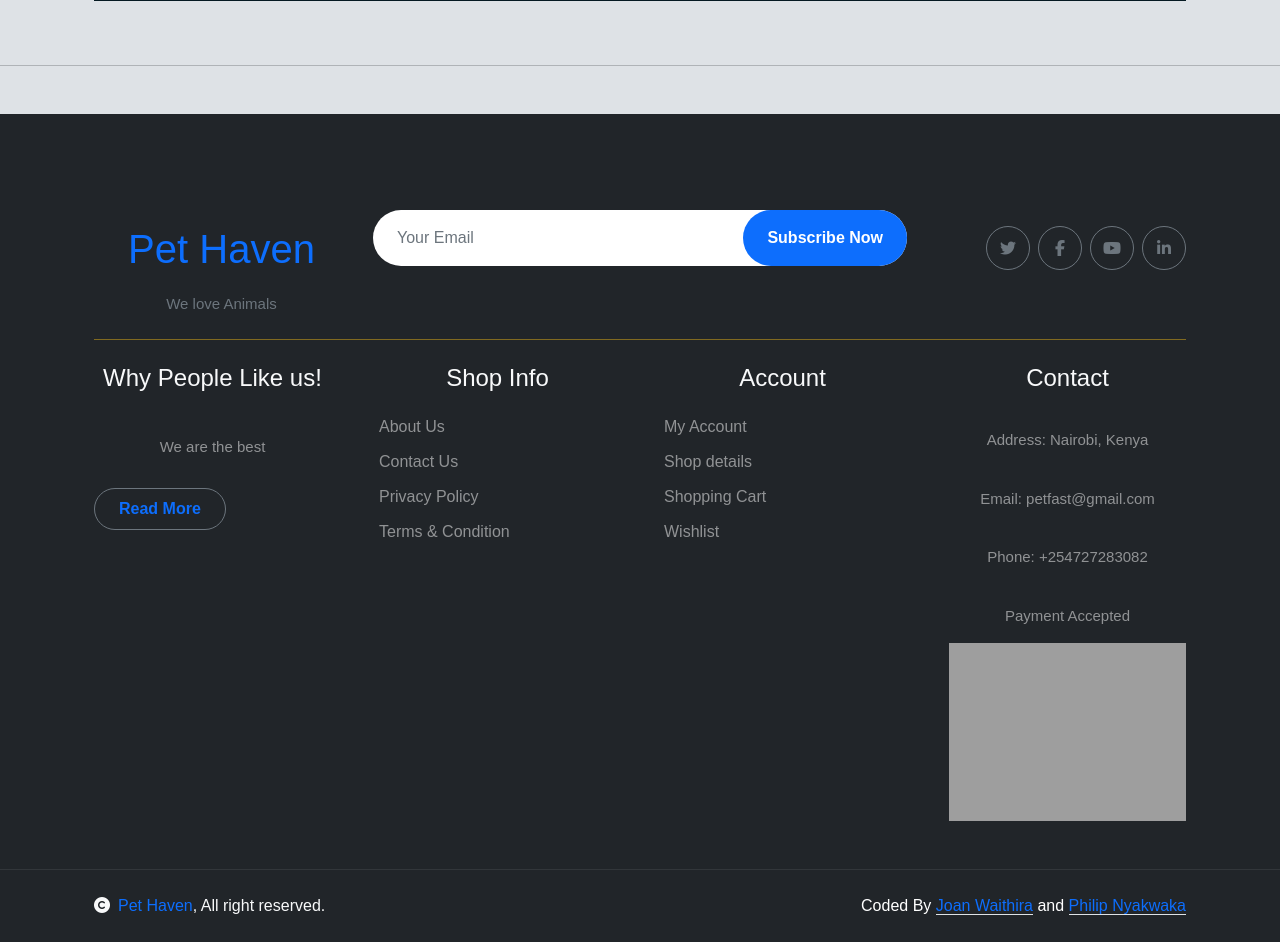
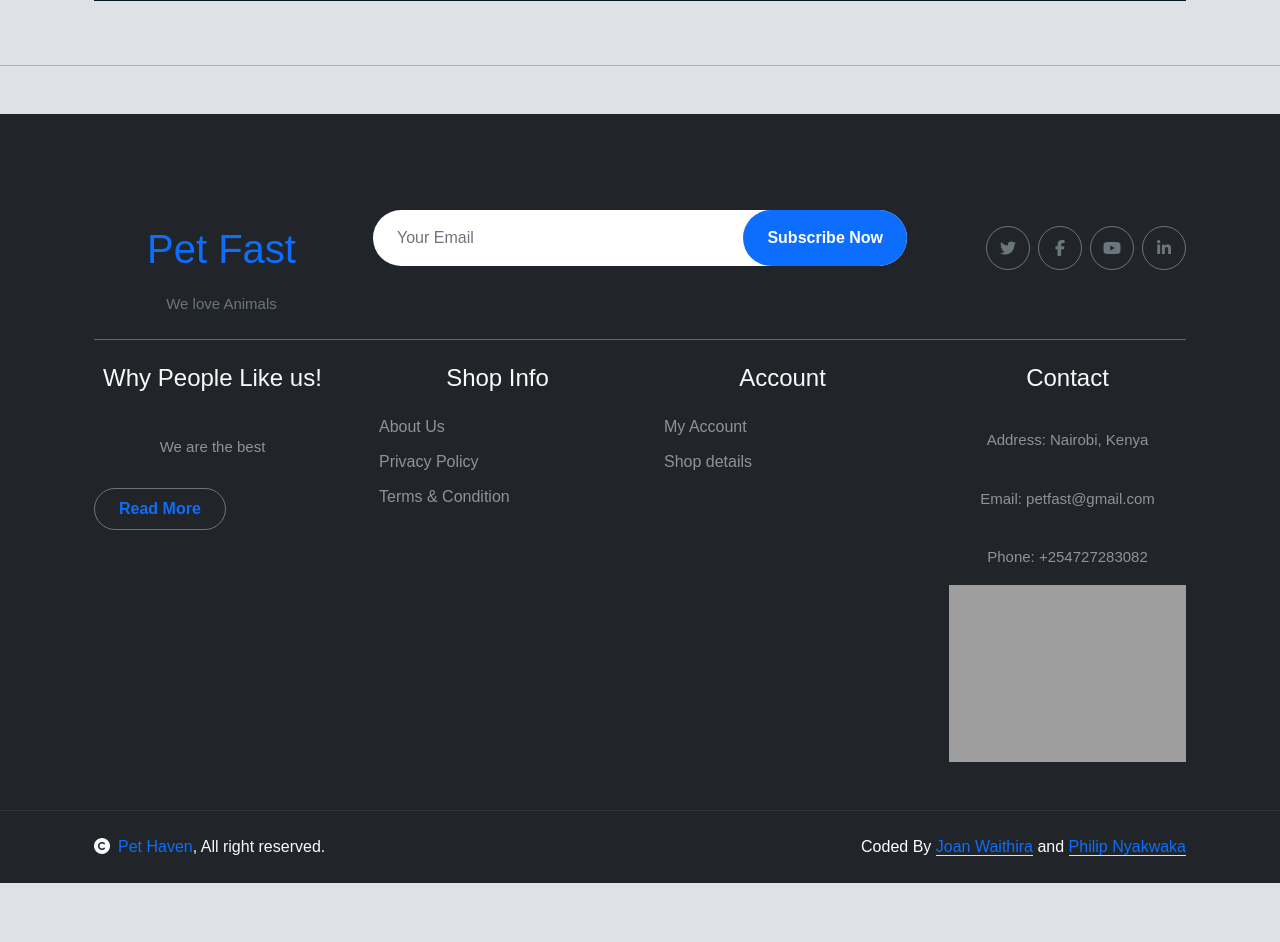
Before and after one commit to philipnyakwaka1/PET_HAVEN_DEV, a Django app: page / in a window 1280 px wide. Shown: the part 3789-4731 px from the top of the page. After the commit the page ends 4672 px from the top, so only its background shows below. Run offline with Django 5.2, Linux system fonts and the light colour scheme; some libraries are stand-ins or nearby versions; grey boxes are pictures that could not be loaded.

Commit message:
Pet Fast

```diff
--- a/mysite/users/templates/users/home.html
+++ b/mysite/users/templates/users/home.html
@@ -576,7 +576,7 @@
       <div class="row g-4 footer">
         <div class="col-lg-3">
           <a href="index.html">
-            <h1 class="text-primary mb-0">Pet Haven</h1>
+            <h1 class="text-primary mb-0">Pet Fast</h1>
             <p class="text-secondary mb-0">We love Animals</p>
           </a>
         </div>
@@ -638,9 +638,10 @@
         <div class="d-flex flex-column text-start footer-item">
           <h4 class="text-light mb-3">Shop Info</h4>
           <a class="btn-link" href="./about.html">About Us</a>
-          <a class="btn-link" href="">Contact Us</a>
           <a class="btn-link" href=".terms.html">Privacy Policy</a>
           <a class="btn-link" href="./terms.html">Terms & Condition</a>
+          <!-- <a class="btn-link" href="">Contact Us</a> -->
+
           <!-- <a class="btn-link" href="">Return Policy</a>
            <a class="btn-link" href="">FAQs & Help</a> -->
         </div>
@@ -650,9 +651,9 @@
           <h4 class="text-light mb-3">Account</h4>
           <a class="btn-link" href="./profile.html">My Account</a>
           <a class="btn-link" href="./shop.html">Shop details</a>
-          <a class="btn-link" href="./cart.html">Shopping Cart</a>
+          <!-- <a class="btn-link" href="./cart.html">Shopping Cart</a>
           <a class="btn-link" href="">Wishlist</a>
-          <!-- <a class="btn-link" href="">Order History</a>
+          <a class="btn-link" href="">Order History</a>
            <a class="btn-link" href="">International Orders</a> -->
         </div>
       </div>
@@ -662,7 +663,9 @@
           <p>Address: Nairobi, Kenya</p>
           <p>Email: petfast@gmail.com</p>
           <p>Phone: +254727283082</p>
+          {% comment %}
           <p>Payment Accepted</p>
+          {% endcomment %}
           <img src="{% static 'img/payment.png' %}" class="img-fluid" alt="" />
         </div>
       </div>
```
